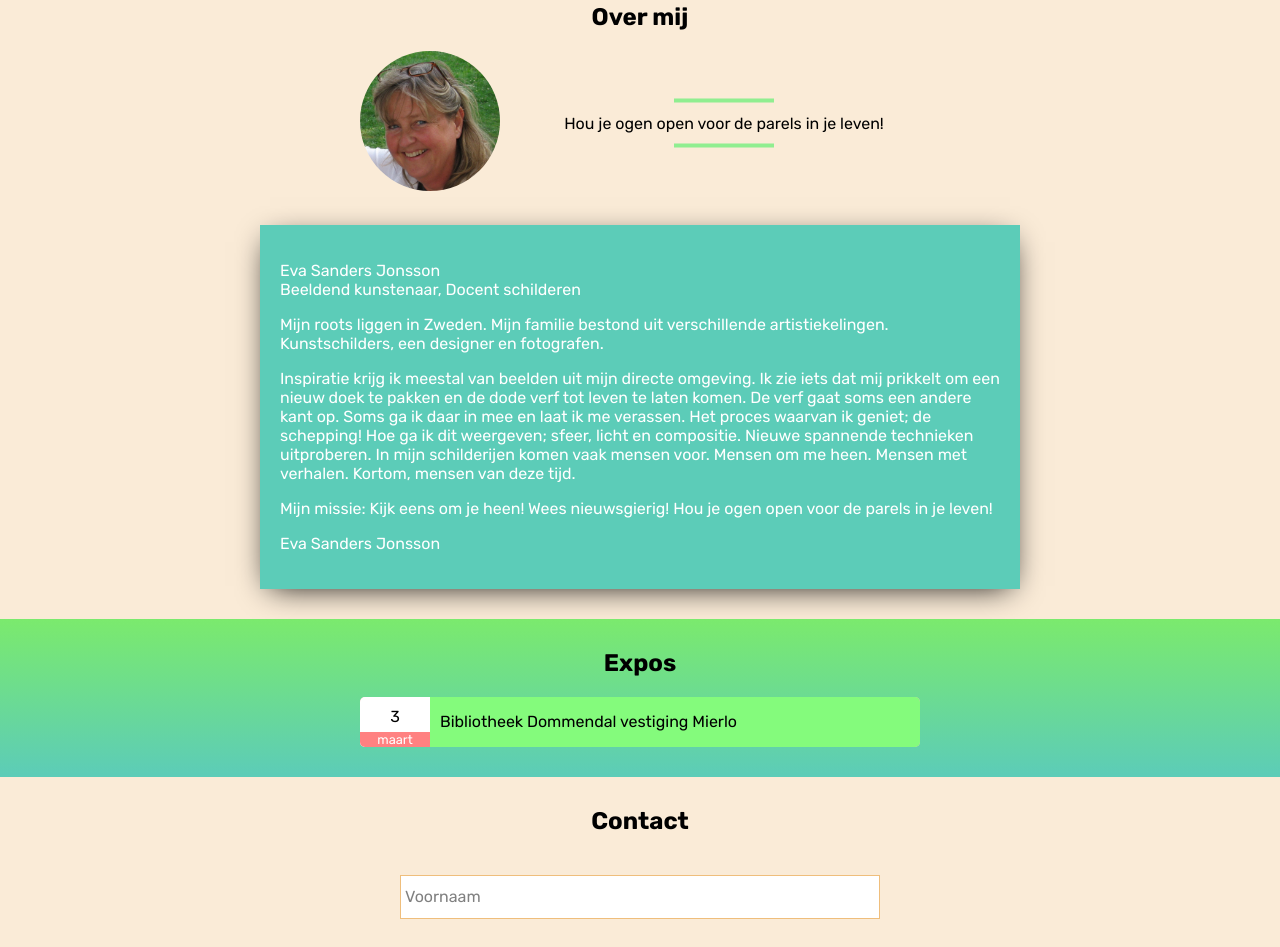
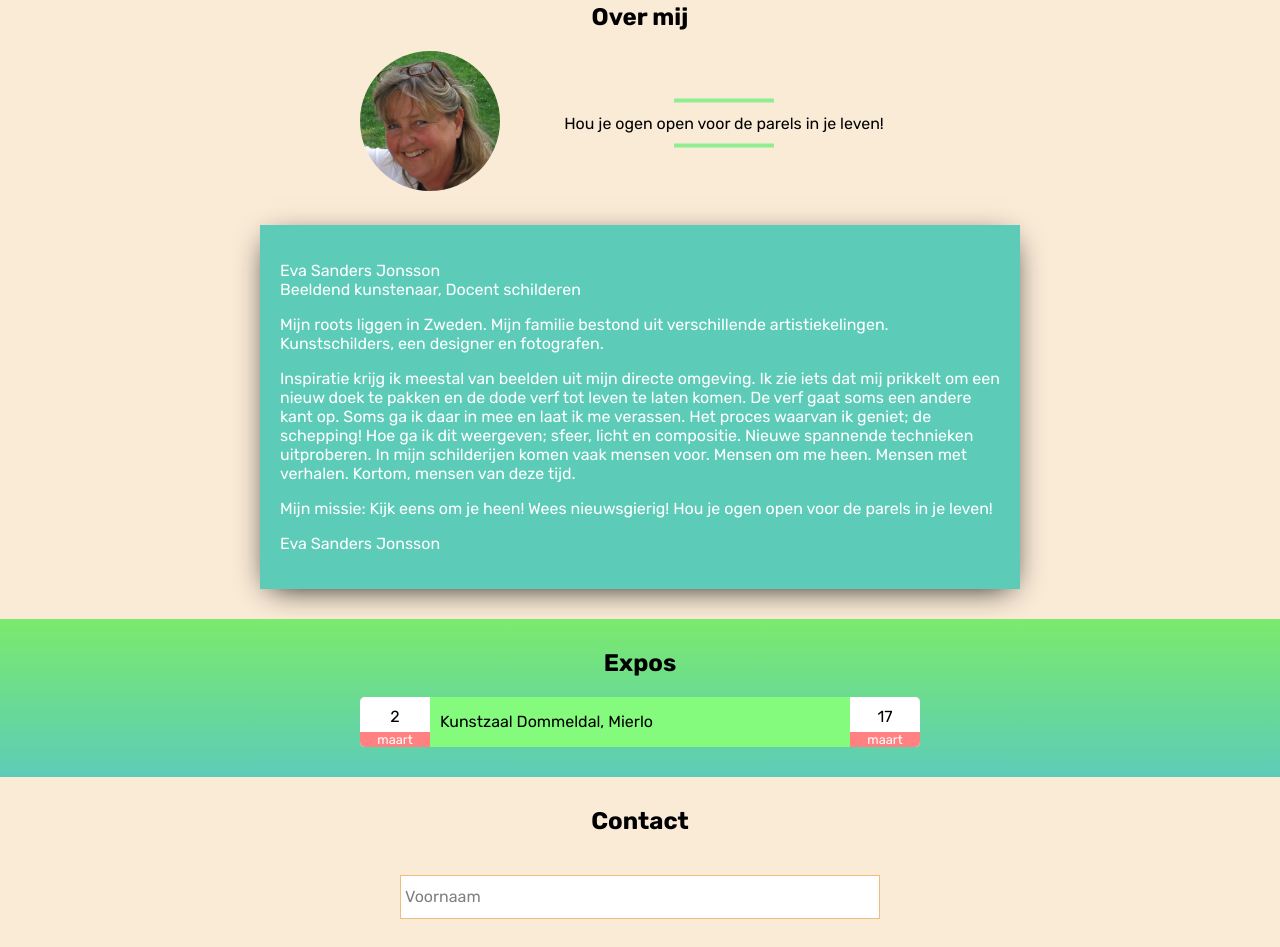
Before and after one commit to ChristianSanders/eva-portfolio, a plain HTML site: page index.html in a window 1280 px wide. Shown: the part 1195-2142 px from the top of the page. Drawn offline with nearby package versions, Linux system fonts and the light colour scheme.

Commit message:
updated expo info (and added end date)

```diff
--- a/css/main.css
+++ b/css/main.css
@@ -46,7 +46,6 @@ nav {
 
 #my-work {
   padding: 30px 0;
-  color: white;
   background: linear-gradient(#7bea6d, #5cccb8);
   overflow: auto; }
 
@@ -163,7 +162,7 @@ nav {
       height: 50px; }
       #expos ul .event .event-date {
         background: white;
-        display: inline-block;
+        float: left;
         position: relative;
         width: 70px;
         height: 100%; }
@@ -185,11 +184,10 @@ nav {
           width: 100%;
           text-align: center; }
       #expos ul .event .event-info {
-        display: inline-block;
         padding: 0 10px;
         background: #84fb7c;
-        width: calc(100% - 90px);
-        float: right;
+        width: calc(100% - 160px);
+        float: left;
         height: 100%;
         text-overflow: ellipsis;
         white-space: nowrap;
--- a/index.html
+++ b/index.html
@@ -133,12 +133,16 @@
       <div class="calendar">
         <ul>
           <li class="event">
-            <div class="event-date">
-              <div class="event-day">3</div>
+            <div class="event-date date-start">
+              <div class="event-day">2</div>
               <div class="event-month">maart</div>
             </div>
             <div class="event-info">
-              Bibliotheek Dommendal vestiging Mierlo
+              Kunstzaal Dommeldal, Mierlo
+            </div>
+            <div class="event-date date-end">
+              <div class="event-day">17</div>
+              <div class="event-month">maart</div>
             </div>
           </li>
         </ul>
```
